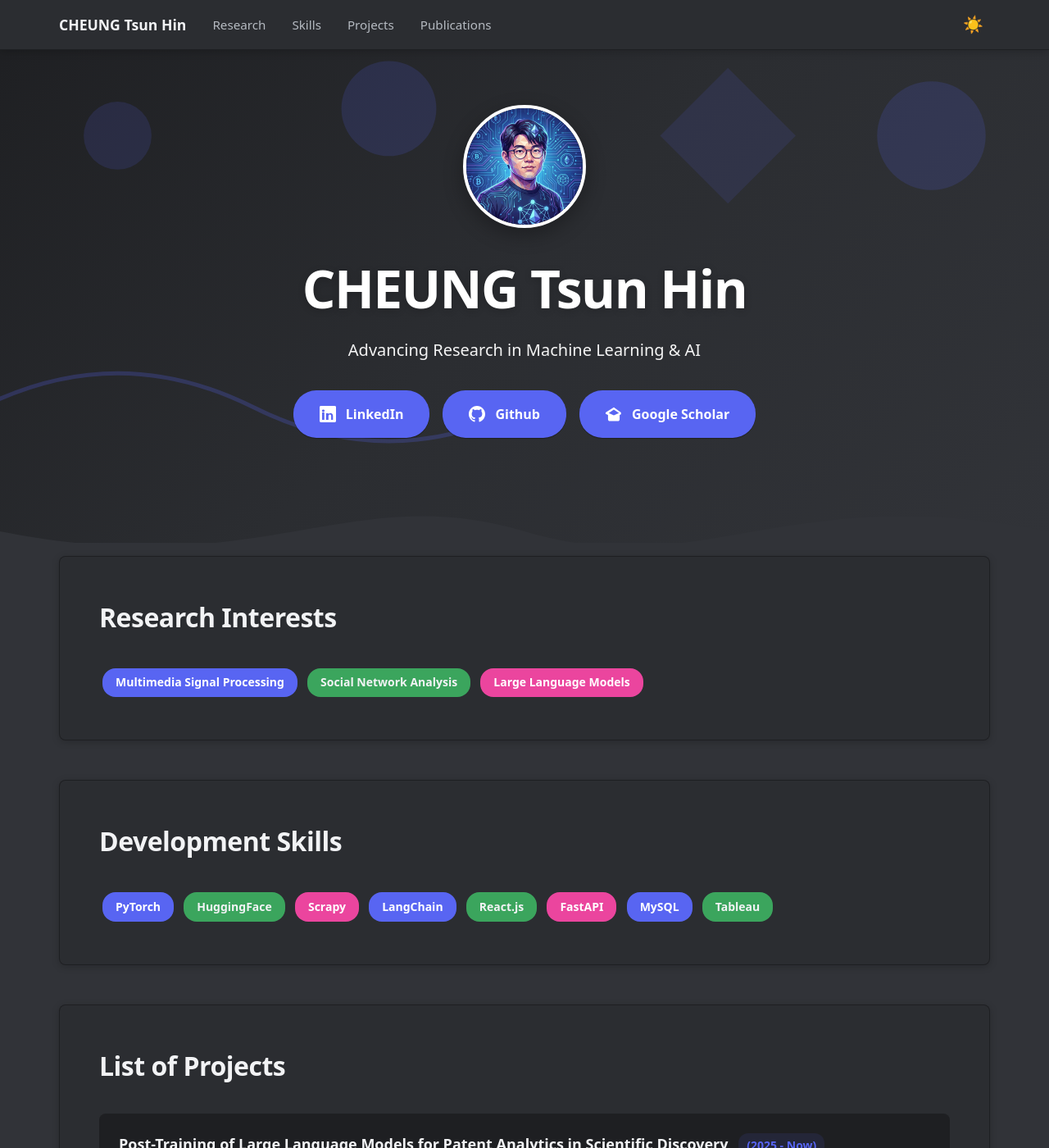
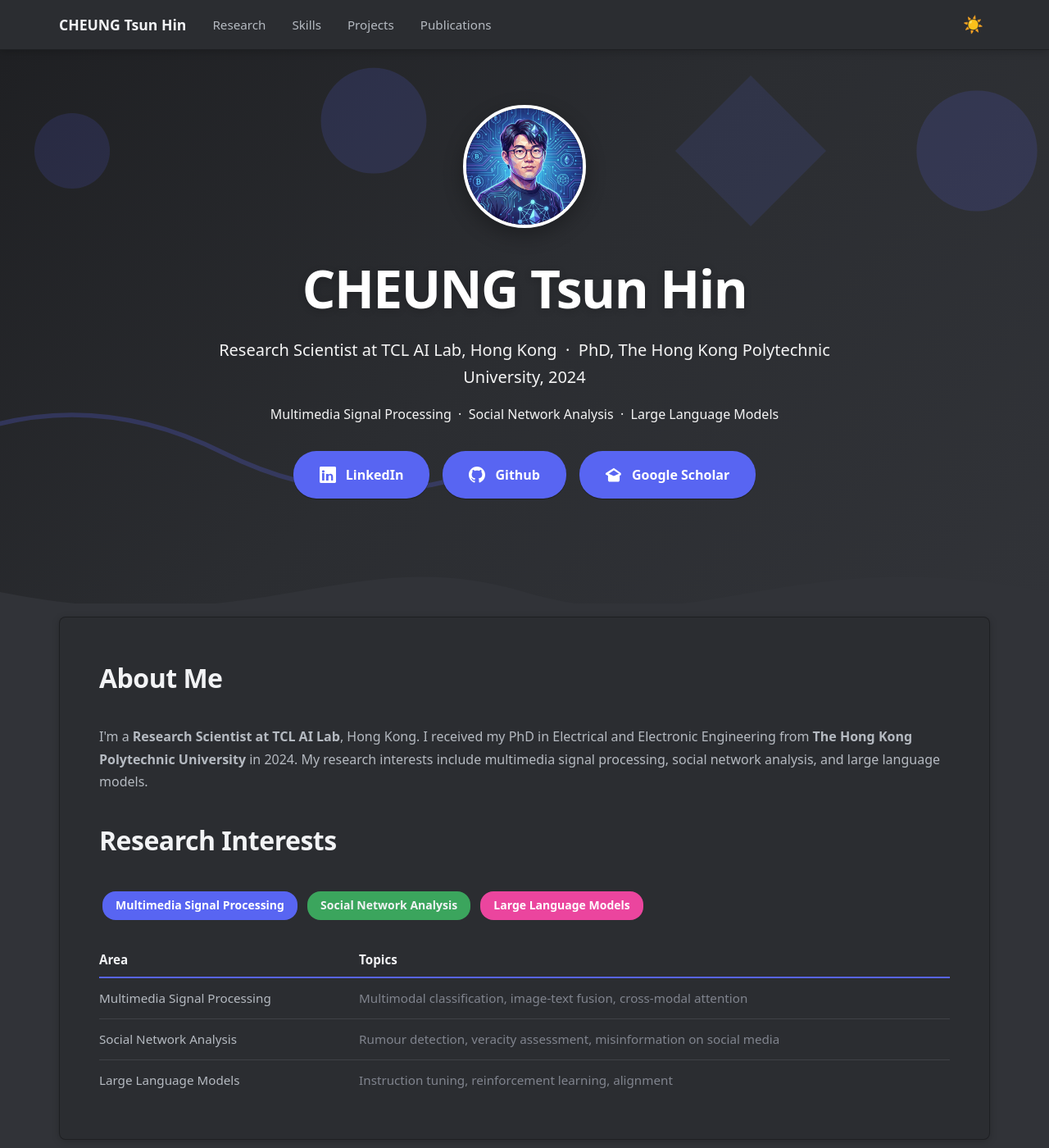
Before and after one commit to thcheung/thcheung.github.io, a Jekyll site: the page built from index.markdown, in a window 1280 px wide and 1400 px high. Shown: the whole window at 82% size. Built offline with Jekyll 4.4.1, drawn with Linux system fonts in a browser that asks for light colours; some web fonts are replaced.

Commit message:
Add About Me bio and research table to homepage

```diff
--- a/_layouts/home.html
+++ b/_layouts/home.html
@@ -766,7 +766,8 @@
       <img src="assets/avator.jpeg" alt="CHEUNG Tsun Hin" class="avatar">
     </div>
     <h1>CHEUNG Tsun Hin</h1>
-    <p>Advancing Research in Machine Learning &amp; AI</p>
+    <p>Research Scientist at TCL AI Lab, Hong Kong &nbsp;&middot;&nbsp; PhD, The Hong Kong Polytechnic University, 2024</p>
+    <p style="font-size:1rem; margin-top:-1rem;">Multimedia Signal Processing &nbsp;&middot;&nbsp; Social Network Analysis &nbsp;&middot;&nbsp; Large Language Models</p>
     <div class="contact-info">
       <a href="https://www.linkedin.com/in/tsunhincheung" target="_blank">LinkedIn</a>
       <a href="https://github.com/thcheung" target="_blank">Github</a>
@@ -776,12 +777,36 @@
 
   <main>
     <section class="section" id="research">
+      <h2>About Me</h2>
+      <p style="margin:0 0 2rem 0; color:var(--text-secondary); font-size:1rem; line-height:1.7;">I'm a <strong>Research Scientist at TCL AI Lab</strong>, Hong Kong. I received my PhD in Electrical and Electronic Engineering from <strong>The Hong Kong Polytechnic University</strong> in 2024. My research interests include multimedia signal processing, social network analysis, and large language models.</p>
       <h2>Research Interests</h2>
-      <div>
+      <div style="margin-bottom:1.5rem;">
         <span class="keyword-badge">Multimedia Signal Processing</span>
         <span class="keyword-badge">Social Network Analysis</span>
         <span class="keyword-badge">Large Language Models</span>
       </div>
+      <table style="width:100%; border-collapse:collapse; font-size:0.95rem;">
+        <thead>
+          <tr style="border-bottom:2px solid var(--discord-blurple);">
+            <th style="text-align:left; padding:0.5rem 1rem 0.5rem 0; color:var(--text-color); font-weight:700;">Area</th>
+            <th style="text-align:left; padding:0.5rem 0; color:var(--text-color); font-weight:700;">Topics</th>
+          </tr>
+        </thead>
+        <tbody>
+          <tr style="border-bottom:1px solid var(--light-gray);">
+            <td style="padding:0.75rem 1rem 0.75rem 0; color:var(--text-secondary); white-space:nowrap;">Multimedia Signal Processing</td>
+            <td style="padding:0.75rem 0; color:var(--text-muted);">Multimodal classification, image-text fusion, cross-modal attention</td>
+          </tr>
+          <tr style="border-bottom:1px solid var(--light-gray);">
+            <td style="padding:0.75rem 1rem 0.75rem 0; color:var(--text-secondary); white-space:nowrap;">Social Network Analysis</td>
+            <td style="padding:0.75rem 0; color:var(--text-muted);">Rumour detection, veracity assessment, misinformation on social media</td>
+          </tr>
+          <tr>
+            <td style="padding:0.75rem 1rem 0.75rem 0; color:var(--text-secondary); white-space:nowrap;">Large Language Models</td>
+            <td style="padding:0.75rem 0; color:var(--text-muted);">Instruction tuning, reinforcement learning, alignment</td>
+          </tr>
+        </tbody>
+      </table>
     </section>
 
     <section class="section" id="skills">
```
